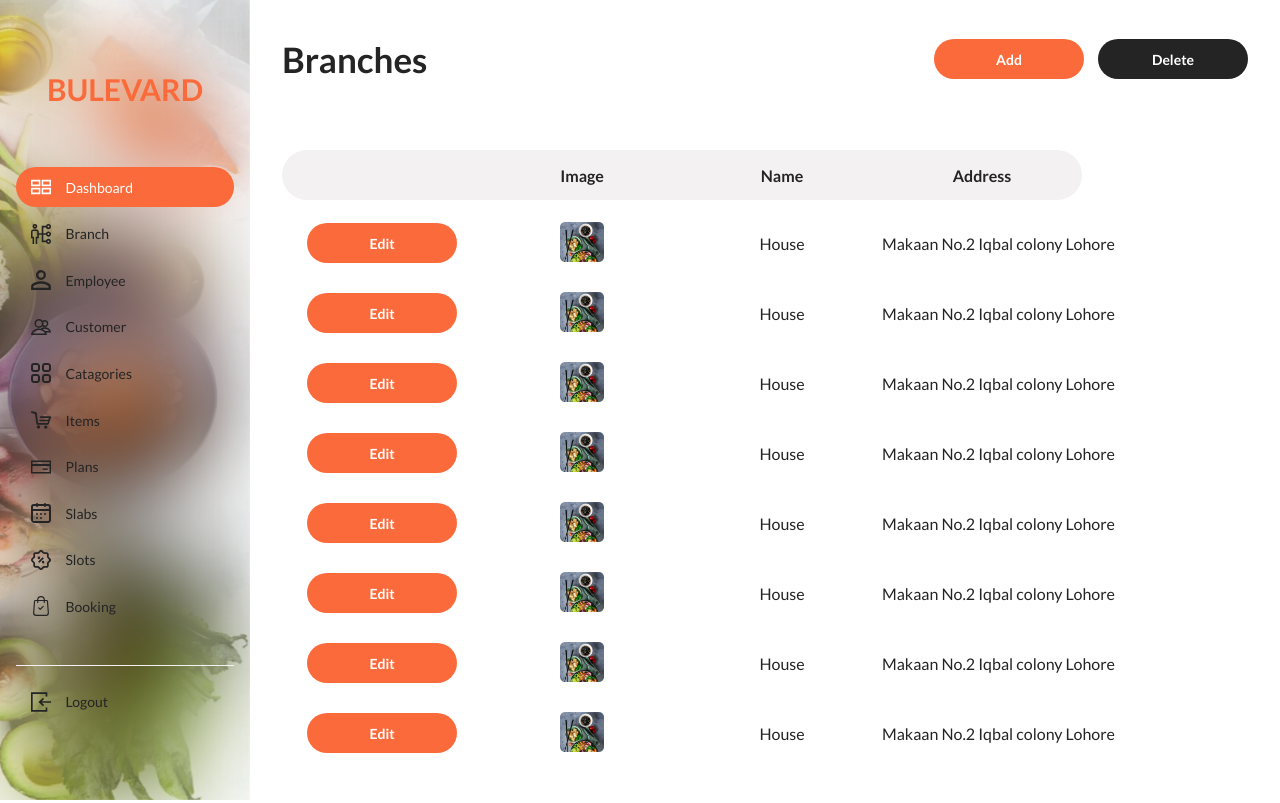
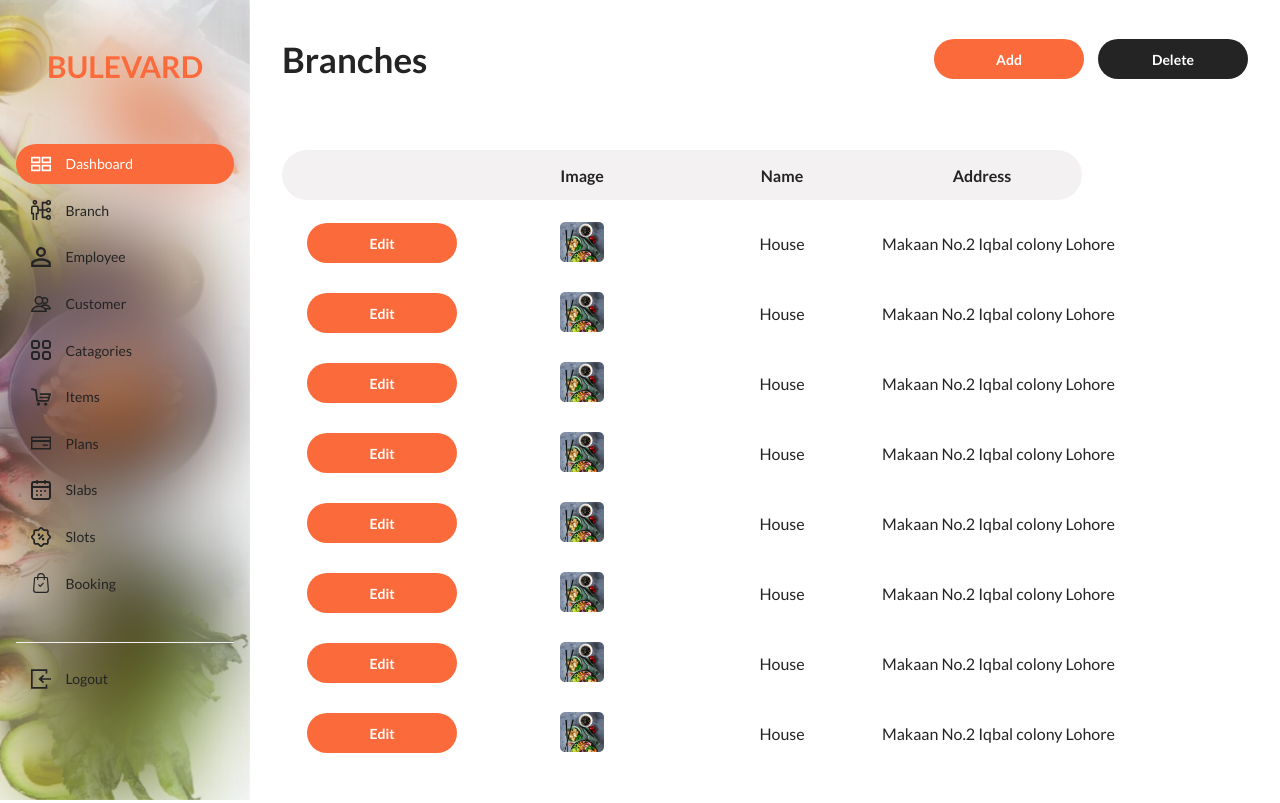
Before and after one commit to abrarkhalidofficial/catering-dashboard, a React (Create React App) app: page /dashboard/branch in a window 1280 px wide. Built offline with nearby package versions, Linux system fonts and the light colour scheme.

Commit message:
navbar fixes

```diff
--- a/src/Styles/global.scss
+++ b/src/Styles/global.scss
@@ -233,6 +233,15 @@ p {
   min-width: 200px;
   text-align: center;
 }
+.nav__bar__content::-webkit-scrollbar {
+  width: 12px;
+}
+.nav__bar__content::-webkit-scrollbar-thumb {
+  background-color: $primary;
+}
+.nav__bar__content::-webkit-scrollbar-track {
+  background-color: var(--overlay);
+}
 @media (max-width: 1440px) {
   .side__bar {
     display: none;
--- a/src/Styles/navbar.scss
+++ b/src/Styles/navbar.scss
@@ -16,8 +16,8 @@
   height: 100%;
   display: flex;
   flex-direction: column;
-  justify-content: center;
   padding: 1em;
+  padding-top: 3em;
   background: var(--overlay);
   backdrop-filter: blur(40px);
   -webkit-backdrop-filter: blur(40px);
```
